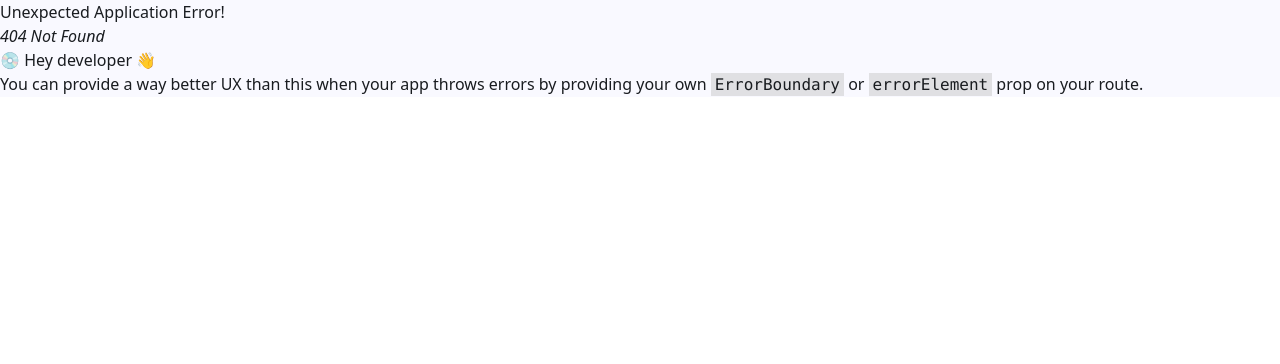
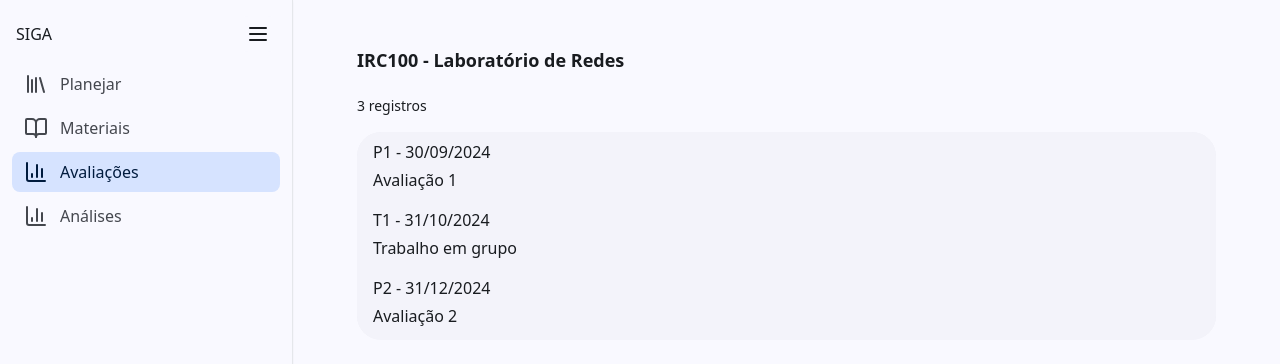
Before and after one commit to gabrielwbenatti/siga-fatec, a React (Vite) app in the folder frontend/: page /home/exams in a window 1280 px wide. Before the commit this address had no page. Shown: the top 364 px of the page. Built offline with nearby package versions, Linux system fonts and the light colour scheme.

Commit message:
add EXAMS page

```diff
--- a/frontend/src/components/common/SListItem.tsx
+++ b/frontend/src/components/common/SListItem.tsx
@@ -1,18 +1,18 @@
 import { LiHTMLAttributes } from "react";
 
-interface SigaListItemProps extends LiHTMLAttributes<HTMLLIElement> {}
+interface SigaListItemProps extends LiHTMLAttributes<HTMLDivElement> {}
 
 function SListItem({ ...props }: SigaListItemProps) {
   return (
     <>
-      <li
+      <div
         {...props}
-        className={`flex items-center gap-4 py-2 px-4 cursor-pointer
+        className={`px-4 py-2 cursor-pointer
           bg-light-surfaceContainerLow hover:bg-light-onSurface/5
           ${props.className}`}
       >
         {props.children}
-      </li>
+      </div>
     </>
   );
 }
--- a/frontend/src/components/common/wrapper/SListWrapper.tsx
+++ b/frontend/src/components/common/wrapper/SListWrapper.tsx
@@ -1,9 +1,10 @@
-import React from "react";
+import React, { MouseEventHandler } from "react";
 
 interface SigaListWrapperProps<T> {
   items: T[];
   showCount?: boolean;
   renderItem: (item: T) => React.ReactNode;
+  onItemClick?: (item: T) => void;
   keyExtractor: (item: T, index: number) => React.Key;
 }
 
@@ -17,13 +18,18 @@ function SListWrapper<T>({ ...props }: SigaListWrapperProps<T>) {
 
   return (
     <>
+      {/* Label de quantidade de registros */}
       {props.showCount && props.items.length > 0 && (
         <div className="text-sm">{lbl}</div>
       )}
 
+      {/* Listagem do conteúdo */}
       <ul className="rounded-3xl overflow-hidden bg-light-surfaceContainerLow pb-1">
         {props.items.map((item, index) => (
-          <li key={props.keyExtractor(item, index)}>
+          <li
+            key={props.keyExtractor(item, index)}
+            onClick={() => props.onItemClick?.(item)}
+          >
             {props.renderItem(item)}
           </li>
         ))}
--- /dev/null
+++ b/frontend/src/pages/Home/Exams/index.tsx
@@ -0,0 +1,48 @@
+import SigaTitleBar from "../../../components/common/SigaTitleBar";
+import SListItem from "../../../components/common/SListItem";
+import ContentWrapper from "../../../components/common/wrapper/SigaContentWrapper";
+import SListWrapper from "../../../components/common/wrapper/SListWrapper";
+
+export default function ExamsPage() {
+  const items: { title: string; date: Date; description?: string }[] = [
+    {
+      title: "P1",
+      date: new Date("2024-09-30"),
+      description: "Avaliação 1",
+    },
+    {
+      title: "T1",
+      date: new Date("2024-10-31"),
+      description: "Trabalho em grupo",
+    },
+    {
+      title: "P2",
+      date: new Date("2024-12-31"),
+      description: "Avaliação 2",
+    },
+  ];
+
+  return (
+    <>
+      <ContentWrapper>
+        <SigaTitleBar title="IRC100 - Laboratório de Redes" />
+
+        <SListWrapper
+          items={items}
+          keyExtractor={(_, index) => index}
+          showCount
+          renderItem={(item: any) => (
+            <SListItem className="flex flex-col gap-1">
+              <span className="font-medium">
+                {item.title} - {new Date(item.date).toLocaleDateString("pt-BR")}
+              </span>
+
+              {item.description && <span>{item.description}</span>}
+            </SListItem>
+          )}
+          onItemClick={(item) => console.log(item.title)}
+        />
+      </ContentWrapper>
+    </>
+  );
+}
--- a/frontend/src/pages/Home/Planning/index.tsx
+++ b/frontend/src/pages/Home/Planning/index.tsx
@@ -41,11 +41,12 @@ function PlanningPage() {
         <SListWrapper
           items={items}
           keyExtractor={(_, index) => index}
+          showCount
           renderItem={(item) => (
             <SListItem>
               <div className="flex flex-col">
                 <span className="text-sm">{item.data}</span>
-                <h3 className="font-semibold text-lg SListItemne-clamp-2">
+                <h3 className="font-semibold text-lg line-clamp-2">
                   {item.title}
                 </h3>
                 <span className="line-clamp-2">{item.desc}</span>
--- a/frontend/src/pages/Home/index.tsx
+++ b/frontend/src/pages/Home/index.tsx
@@ -13,6 +13,11 @@ function HomePage() {
       icon: <BookOpen />,
       text: "Materiais",
       path: "/home/materials",
+    },
+    {
+      icon: <ChartColumn />,
+      text: "Avaliações",
+      path: "/home/exams",
     },
     {
       icon: <ChartColumn />,
--- a/frontend/src/pages/Login/Components/LoginForm.tsx
+++ b/frontend/src/pages/Login/Components/LoginForm.tsx
@@ -12,29 +12,30 @@ function LoginForm() {
   const handleSubmit = async (event: FormEvent) => {
     event.preventDefault();
 
-    await api
-      .post("/login", {
-        email,
-        password,
-      })
-      .then((res) => {
-        const statusCode = res.status;
+    // await api
+    //   .post("/login", {
+    //     email,
+    //     password,
+    //   })
+    //   .then((res) => {
+    //     const statusCode = res.status;
 
-        switch (statusCode) {
-          case 200: {
-            navigate("/home/planning");
-            break;
-          }
-          case 401: {
-            const message = res.data.message;
-            console.log(message);
-            break;
-          }
-        }
-      })
-      .catch((err) => {
-        console.error(err);
-      });
+    //     switch (statusCode) {
+    //       case 200: {
+    //         navigate("/home/planning");
+    //         break;
+    //       }
+    //       case 401: {
+    //         const message = res.data.message;
+    //         console.log(message);
+    //         break;
+    //       }
+    //     }
+    //   })
+    //   .catch((err) => {
+    //     console.error(err);
+    //   });
+    navigate("/home/planning");
   };
 
   return (
--- a/frontend/src/routes/index.tsx
+++ b/frontend/src/routes/index.tsx
@@ -4,6 +4,7 @@ import HomePage from "../pages/Home";
 import MaterialsPage from "../pages/Home/Materials";
 import PlanningPage from "../pages/Home/Planning";
 import MaterialCreatePage from "../pages/Home/Materials/Create";
+import ExamsPage from "../pages/Home/Exams";
 
 const router = createBrowserRouter([
   { path: "/", element: <LoginPage /> },
@@ -23,6 +24,10 @@ const router = createBrowserRouter([
         path: "/home/materials/create",
         element: <MaterialCreatePage />,
       },
+      {
+        path: "/home/exams",
+        element: <ExamsPage />,
+      },
     ],
   },
 ]);
```
